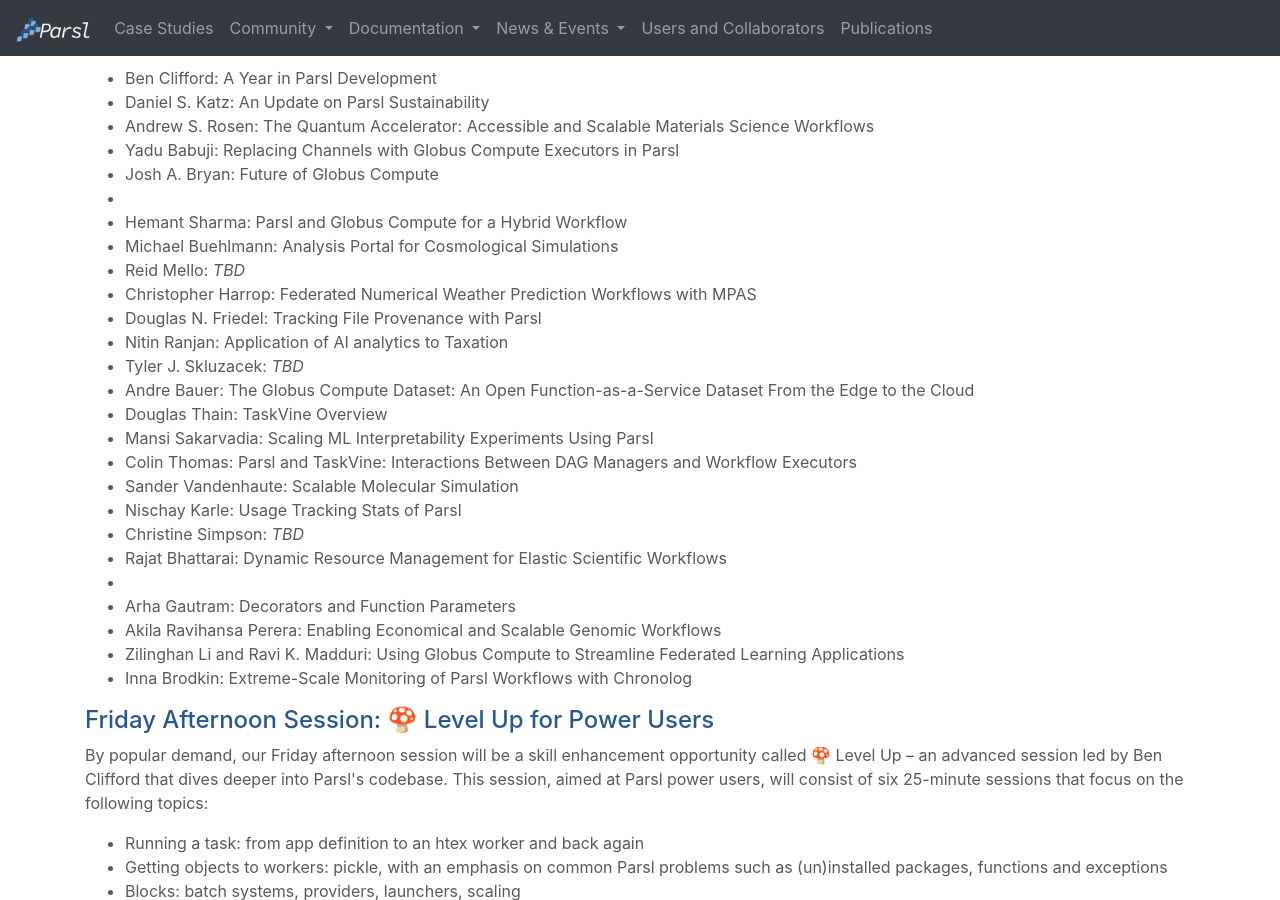
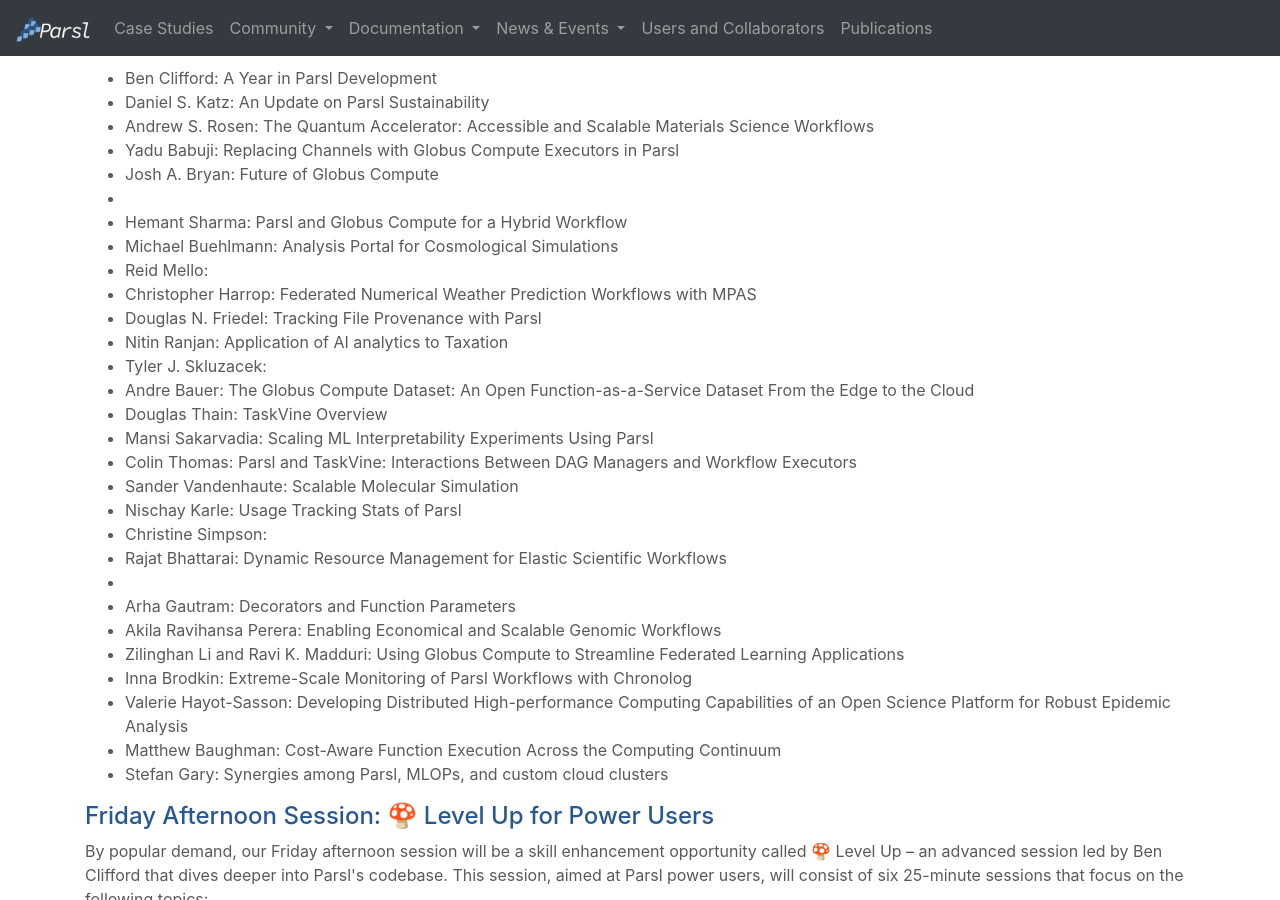
Before and after one commit to Parsl/parsl.github.io, a Jekyll site: the page built from parslfest/parslfest2024.html, in a window 1280 px wide and 900 px high, scrolled down 1836 px. Built offline with Jekyll 4.4.1, drawn with Linux system fonts in a browser that asks for light colours.

Commit message:
Update parslfest2024.html

```diff
--- a/parslfest/parslfest2024.html
+++ b/parslfest/parslfest2024.html
@@ -123,23 +123,26 @@
 		<li>Josh A. Bryan: Future of Globus Compute<li>
 		<li>Hemant Sharma: Parsl and Globus Compute for a Hybrid Workflow</li>
 		<li>Michael Buehlmann: Analysis Portal for Cosmological Simulations</li>
-		<li>Reid Mello: <em>TBD</em></li>
+		<li>Reid Mello: </li>
 		<li>Christopher Harrop: Federated Numerical Weather Prediction Workflows with MPAS</li>
 		<li>Douglas N. Friedel: Tracking File Provenance with Parsl</li>
 		<li>Nitin Ranjan: Application of AI analytics to Taxation</li>
-		<li>Tyler J. Skluzacek: <em>TBD</em></li>
+		<li>Tyler J. Skluzacek: </li>
 		<li>Andre Bauer: The Globus Compute Dataset: An Open Function-as-a-Service Dataset From the Edge to the Cloud</li>
 		<li>Douglas Thain: TaskVine Overview</li>
 		<li>Mansi Sakarvadia: Scaling ML Interpretability Experiments Using Parsl</li>
 		<li>Colin Thomas: Parsl and TaskVine: Interactions Between DAG Managers and Workflow Executors</li>
 		<li>Sander Vandenhaute: Scalable Molecular Simulation</li>
 		<li>Nischay Karle: Usage Tracking Stats of Parsl</li>
-		<li>Christine Simpson: <em>TBD</em></li>
+		<li>Christine Simpson: </li>
 		<li>Rajat Bhattarai: Dynamic Resource Management for Elastic Scientific Workflows<li>
 		<li>Arha Gautram: Decorators and Function Parameters</li>
 		<li>Akila Ravihansa Perera: Enabling Economical and Scalable Genomic Workflows</li>
 		<li>Zilinghan Li and Ravi K. Madduri: Using Globus Compute to Streamline Federated Learning Applications</li>
 		<li>Inna Brodkin: Extreme-Scale Monitoring of Parsl Workflows with Chronolog</li>
+		<li>Valerie Hayot-Sasson: Developing Distributed High-performance Computing Capabilities of an Open Science Platform for Robust Epidemic Analysis</li>
+		<li>Matthew Baughman: Cost-Aware Function Execution Across the Computing Continuum</li>
+		<li>Stefan Gary: Synergies among Parsl, MLOPs, and custom cloud clusters</li>
 	</ul>
 
 	<h4 id="friday-sesh" style="color: #285893;">Friday Afternoon Session: 🍄 Level Up for Power Users</h4>
```
